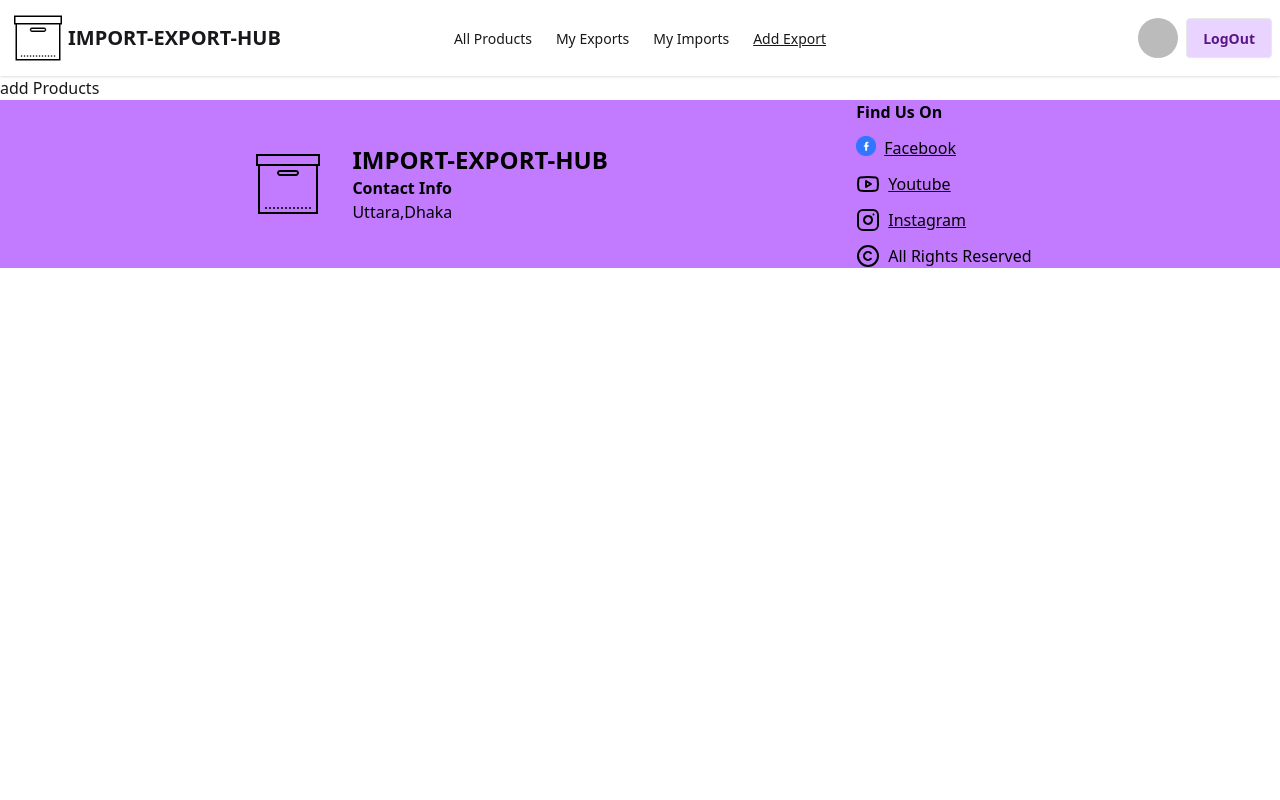
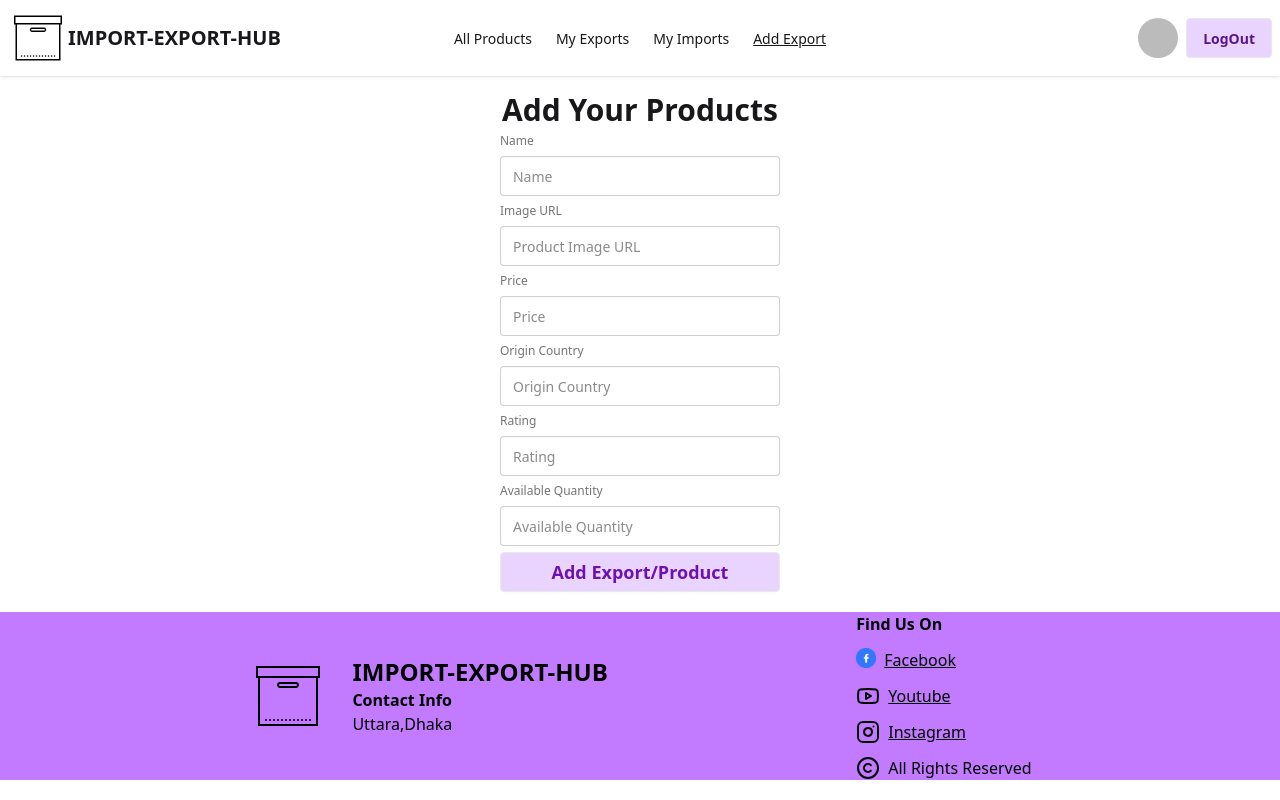
Before and after one commit to Fahim044/import-export-hub-client, a React (Vite) app: page /addProducts in a window 1280 px wide. Built offline with nearby package versions, Linux system fonts and the light colour scheme; no server answers; sample sign-in values are in the browser's storage.

Commit message:
adding products feature implemented

```diff
--- /dev/null
+++ b/src/Components/AddProducts.jsx
@@ -0,0 +1,71 @@
+import React, { useContext } from 'react';
+import { AuthContext } from '../AuthProvider/AuthProvider';
+import Swal from 'sweetalert2';
+
+const AddProducts = () => {
+    const {user}=useContext(AuthContext);
+    const handleExportProducts=(e)=>{
+        e.preventDefault();
+        const form=e.target;
+        const name=form.name.value;
+        const image=form.image.value;
+        const price=form.price.value;
+        const originCountry=form.originCountry.value;
+        const rating=form.rating.value;
+        const availableQuantity=form.availableQuantity.value;
+        const newProduct={
+            name:name,
+            image:image,
+            price:price,
+            originCountry:originCountry,
+            rating:rating,
+            availableQuantity:parseInt(availableQuantity),
+            exporterEmail:user.email
+        };
+        fetch('http://localhost:3000/products',{
+            method:'POST',
+            headers:{
+                'content-type':'application/json'
+            },
+            body:JSON.stringify(newProduct)
+        })
+        .then(res=>res.json())
+        .then(data=>{
+            console.log('after post ,data:',data);
+            if(data.insertedId)
+            {
+                Swal.fire({
+                  position: "top-end",
+                  icon: "success",
+                  title: "Your Product has been Added",
+                  showConfirmButton: false,
+                  timer: 1500
+                });
+            }
+        })
+    }
+    return (
+        <div className='mx-auto w-11/12 py-4 flex flex-col justify-center items-center'>
+           <h2 className='text-center text-3xl font-bold'>Add Your Products </h2>
+           <form onSubmit={handleExportProducts} className='md:w-70 '>
+            <fieldset className="fieldset ">
+            <label className="label">Name</label>
+          <input name='name' type="text" className="input" placeholder="Name" required />
+          <label className="label">Image URL</label>
+          <input name='image' type="text" className="input" placeholder="Product Image URL" required />
+          <label className="label">Price</label>
+          <input name='price' type="text" className="input" placeholder="Price" required />
+          <label className="label">Origin Country</label>
+          <input name='originCountry' type="text" className="input" placeholder="Origin Country" required />
+          <label className="label">Rating</label>
+          <input name='rating' type="text" className="input" placeholder="Rating" required />
+          <label className="label">Available Quantity</label>
+          <input name='availableQuantity' type="text" className="input" placeholder="Available Quantity" required />
+          <button className='bg-purple-200 font-bold text-purple-800 btn text-lg'>Add Export/Product</button>
+          </fieldset>
+           </form>
+        </div>
+    );
+};
+
+export default AddProducts;
--- a/src/Components/MyImports.jsx
+++ b/src/Components/MyImports.jsx
@@ -1,6 +1,7 @@
 import React, { useContext, useEffect, useState } from 'react';
 import { AuthContext } from '../AuthProvider/AuthProvider';
 import { Link } from 'react-router';
+import Swal from 'sweetalert2';
 
 const MyImports = () => {
     const {user}=useContext(AuthContext);
@@ -11,11 +12,44 @@ const MyImports = () => {
             fetch(`http://localhost:3000/imports?email=${user.email}`)
             .then(res=>res.json())
             .then(data=>{
-                console.log(data);
+                // console.log(data);
                 setImports(data);
             })
         }
     },[user])
+    const handleRemoveImport=(eachImport)=>{
+        Swal.fire({
+  title: "Are you sure?",
+  text: "You won't be able to revert this!",
+  icon: "warning",
+  showCancelButton: true,
+  confirmButtonColor: "#3085d6",
+  cancelButtonColor: "#d33",
+  confirmButtonText: "Yes, remove it!"
+}).then((result) => {
+  if (result.isConfirmed) {
+    fetch(`http://localhost:3000/imports/${eachImport._id}`,{
+        method:'POST',
+        headers:{
+            'content-type':'application/json'
+        },
+        body:JSON.stringify(eachImport)
+    })
+    .then(res=>res.json())
+    .then(data=>{
+        console.log('after delete: ',data);
+        const remainingImports=imports.filter(singleImport=>singleImport._id!==eachImport._id);
+        setImports(remainingImports);
+        Swal.fire({
+      title: "Removed!",
+      text: "Your Import has been Removed.",
+      icon: "success"
+    });
+    })
+
+  }
+});
+    }
     return (
         <div className='w-11/12 mx-auto py-5'>
            <h2 className='text-3xl font-bold text-center'>My Imports : {imports.length}</h2>
@@ -62,7 +96,7 @@ const MyImports = () => {
         <td>{eachImport.rating}</td>
         <td>{eachImport.originCountry}</td>
         <td>{eachImport.importedQuantity}</td>
-        <th><button className='btn btn-outline'>Remove</button></th>
+        <th><button onClick={()=>handleRemoveImport(eachImport)} className='btn btn-outline'>Remove</button></th>
         <th><Link to={`/productDetails/${eachImport.productId}`} className='btn btn-outline'>See Details</Link></th>
       </tr>)
       }
--- a/src/Components/Products/LatestProduct.jsx
+++ b/src/Components/Products/LatestProduct.jsx
@@ -3,7 +3,7 @@ import Product from './Product';
 
 const LatestProduct = ({latestProductsPromise}) => {
     const products=use(latestProductsPromise);
-    console.log(products);
+
     return (
         <div className='mx-auto'>
             <h1 className='text-center font-bold text-3xl my-8'>Latest Products</h1>
--- a/src/Routes/Routes.jsx
+++ b/src/Routes/Routes.jsx
@@ -9,6 +9,7 @@ import AllProducts from "../Components/Products/AllProducts";
 import Loading from "../Components/Loading";
 import ProductDetails from "../Components/Products/ProductDetails";
 import MyImports from "../Components/MyImports";
+import AddProducts from "../Components/AddProducts";
 
 
 export const router=createBrowserRouter([
@@ -43,7 +44,7 @@ export const router=createBrowserRouter([
             {
                 path:"/addProducts",
                 element:<PrivateRoute>
-                    <p>add Products</p>
+                    <AddProducts></AddProducts>
                 </PrivateRoute>
             },
             {
```
